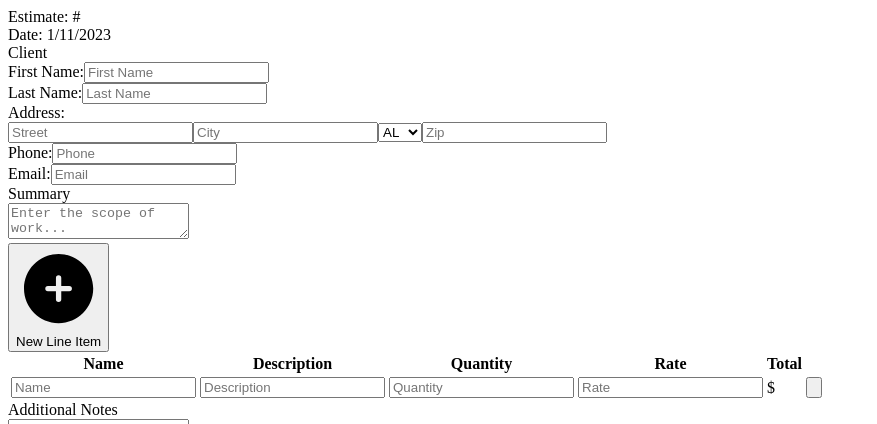
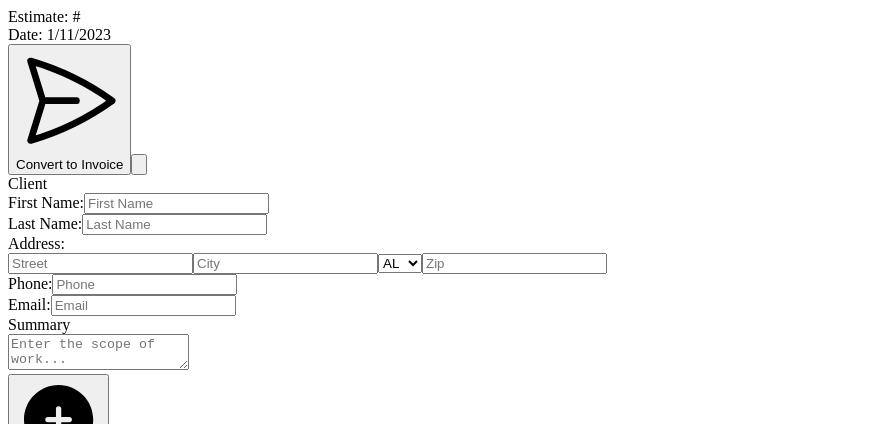
Before and after one commit to AnthonyJRay/floormate_next, a Next.js app: page /estimates/new-estimate in a window 1280 px wide. Shown: the top 424 px of the page, without its empty margins (0-877 px from the left). Built offline with nearby package versions, Linux system fonts and the light colour scheme.

Commit message:
Began setting up MongoDB boilerplate.

```diff
--- a/package.json
+++ b/package.json
@@ -10,6 +10,7 @@
   },
   "dependencies": {
     "@heroicons/react": "^2.0.13",
+    "mongodb": "^4.13.0",
     "next": "11.0.1",
     "react": "17.0.2",
     "react-dom": "17.0.2"
--- a/src/features/estimates/estimate-display/index.jsx
+++ b/src/features/estimates/estimate-display/index.jsx
@@ -6,7 +6,7 @@ import { IconButton } from "@/ui/button";
 import Card from "@/ui/card";
 
 export default function EstimateDisplay({ data, onDelete }) {
-  const { estimateNO, estimateDate, client, summary, total, invoiced } = data;
+  const { estimateNO, estimateDate, summary, total, invoiced } = data;
   return (
     <Card
       className={
@@ -17,9 +17,6 @@ export default function EstimateDisplay({ data, onDelete }) {
         <div>#{estimateNO}</div>
         <div>{estimateDate}</div>
       </div>
-      {/* <div className="text-md">
-          {client.firstName} {client.lastName}
-        </div> */}
 
       <div className="my-4 grow text-left">
         <div>{summary}</div>
--- a/src/features/estimates/form/index.jsx
+++ b/src/features/estimates/form/index.jsx
@@ -1,5 +1,6 @@
 import Link from "next/Link";
-import { TextButton } from "@/ui/button";
+import { PrinterIcon, PaperAirplaneIcon } from "@heroicons/react/24/outline";
+import { TextButton, IconButton } from "@/ui/button";
 import TextField from "@/ui/form/textfield";
 import BillTo from "./bill-to";
 import LineItems from "./line-items";
@@ -29,9 +30,23 @@ export default function EstimateForm({
           <div>Estimate: #{estimateNO}</div>
           <div>Date: {estimateDate}</div>
         </div>
-        <div className="flex flex-col md:flex-row gap-4 py-4">
-          <BillTo values={values} setValues={setValues} />
-          <Summary values={values} setValues={setValues} />
+
+        <div className={"pt-8"}>
+          <div className={"flex justify-end"}>
+            <TextButton
+              className={"flex mx-2 bg-green-600 hover:bg-green-500 text-white"}
+            >
+              <PaperAirplaneIcon className={"w-5"} />
+              <div className={"px-1"}>Convert to Invoice</div>
+            </TextButton>
+            <IconButton>
+              <PrinterIcon className={"w-6 text-gray-700"} />
+            </IconButton>
+          </div>
+          <div className="flex flex-col md:flex-row gap-4 py-4">
+            <BillTo values={values} setValues={setValues} />
+            <Summary values={values} setValues={setValues} />
+          </div>
         </div>
         <LineItems
           values={values.lineItems}
--- a/src/pages/index.jsx
+++ b/src/pages/index.jsx
@@ -5,9 +5,7 @@ export default function Homepage({ values, setValues }) {
   console.log(values);
   return (
     <div>
-      <div>{/* Header and Settings? */}</div>
       <div>
-        {/* Sidebar? w/ Navbar? */}
         <ul className={"flex flex-col gap-2"}>
           <Link href="/estimates">
             <li>
@@ -17,7 +15,6 @@ export default function Homepage({ values, setValues }) {
         </ul>
       </div>
       <div>
-        {/* Load page content here?  */}
         <h1 className={"text-center"}>Homepage</h1>
       </div>
     </div>
```
Also changed, not shown: lib/mongodb.ts (added, +29 -0 lines), 2 other files (tests, documents, lock files or other folders).
